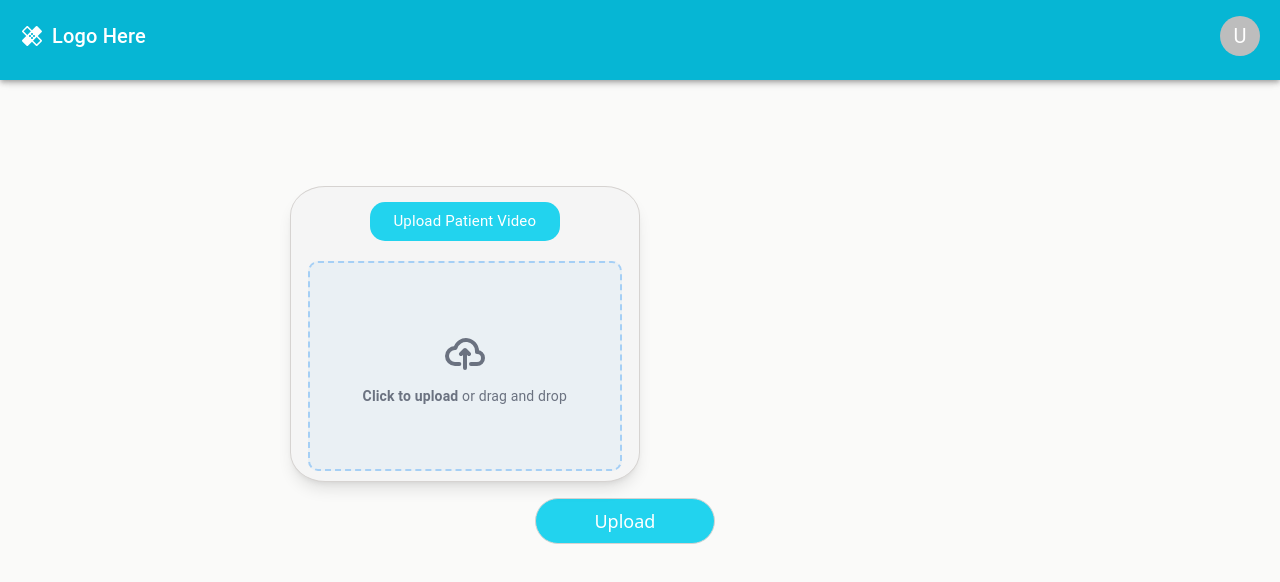
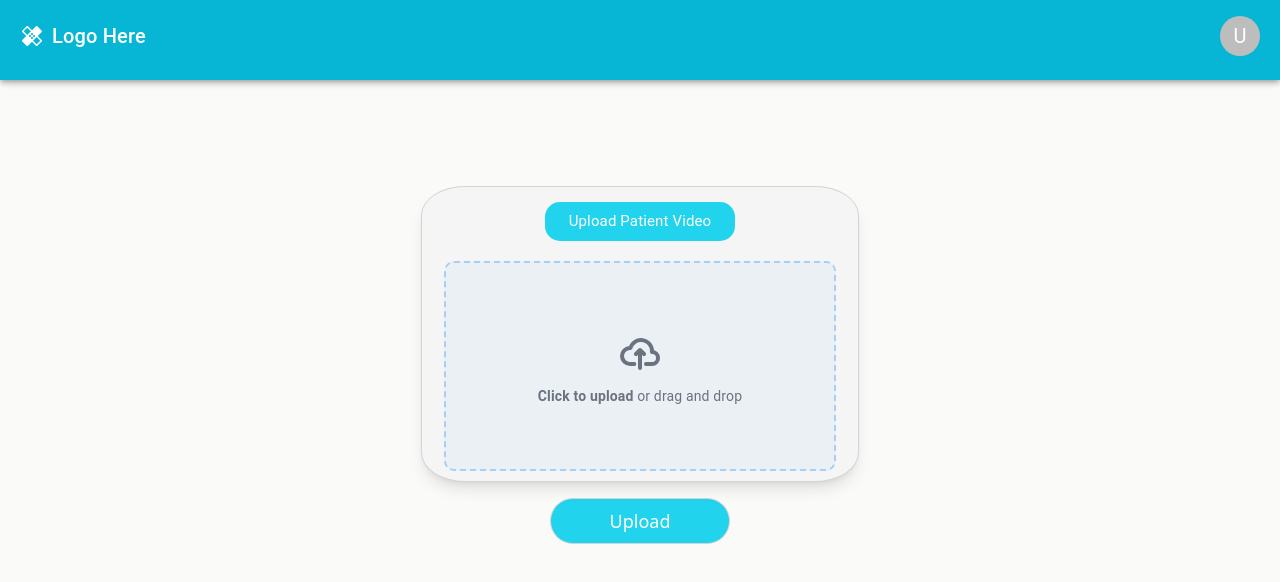
Before and after one commit to naodmulu/project, a React (Vite) app in the folder PAGES/vite-project/: page /home in a window 1280 px wide. Shown: the top 582 px of the page. Built offline with nearby package versions, Linux system fonts and the light colour scheme.

Commit message:
upload centerd

```diff
--- a/PAGES/vite-project/src/Components/HomePage.jsx
+++ b/PAGES/vite-project/src/Components/HomePage.jsx
@@ -1,8 +1,6 @@
 import { useState } from "react";
 import "../App.css";
 import React from "react";
-
-
 import UploadFile from "./UploadFile";
 import DataInput from "./DataInput";
 import MNavbar from "./MNavbar";
--- a/PAGES/vite-project/src/Components/UploadFile.jsx
+++ b/PAGES/vite-project/src/Components/UploadFile.jsx
@@ -239,12 +239,13 @@ const showUploadedFiles = () => (
       </FormLabel>
 
       {/* <DataInput /> */}
-      <div>
+      {/* make div center */}
+      <div className="flex justify-center">
       <button
             id="upload_data"
             type='submit'
             htmlFor = "dropzone-file"
-            className="btn hover:bg-blue-200 focus:ring-blue-800"
+            className="btn  hover:bg-blue-200 focus:ring-blue-800"
             onClick={handleSubmission}
           >
             Upload
--- a/PAGES/vite-project/src/index.css
+++ b/PAGES/vite-project/src/index.css
@@ -29,8 +29,8 @@ body{
     /* button css */
     @apply hover:bg-cyan-500 text-center text-white bg-cyan-400 rounded-full text-lg px-1 py-2;
     width: 180px;
-    margin: auto;
-    margin-left: 38%;
+
+
     border: 0.5px solid #d6d3d1;
 
 
@@ -50,7 +50,7 @@ min-width: 250px;
 
 .upload{
     position: relative;
-    width: 40%;
+    width: 50%;
     min-height: 250px;
     height: 40%;
     min-width: 250px;
@@ -59,7 +59,7 @@ min-width: 250px;
 
     border: 1px solid #d6d3d1;
     background-color: whitesmoke;
-    margin-left: 10%;
+    margin-left: 25%;
     border-radius: 10% 10% ;
 }
 .updrop{
```
